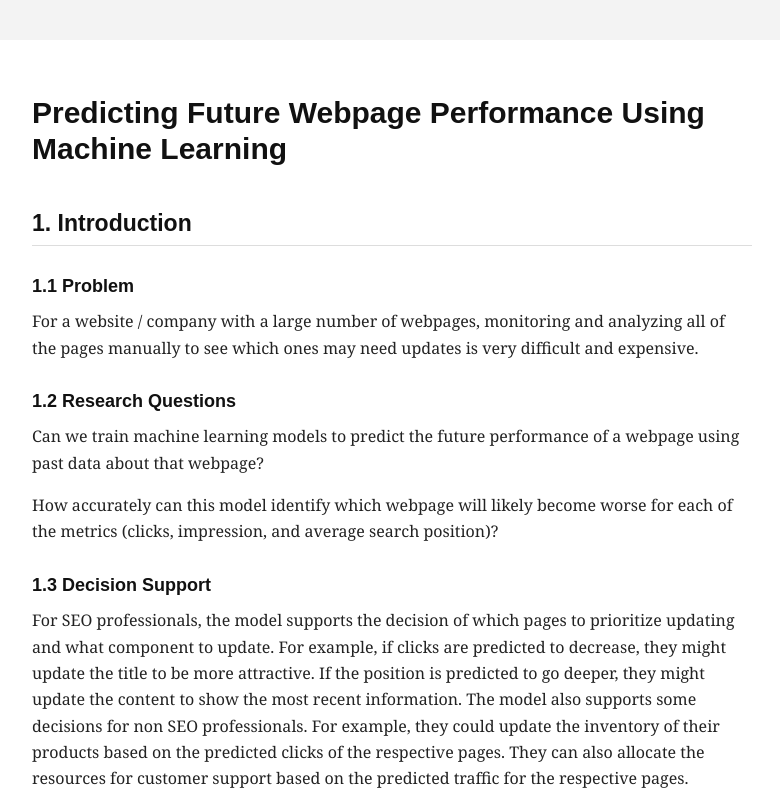
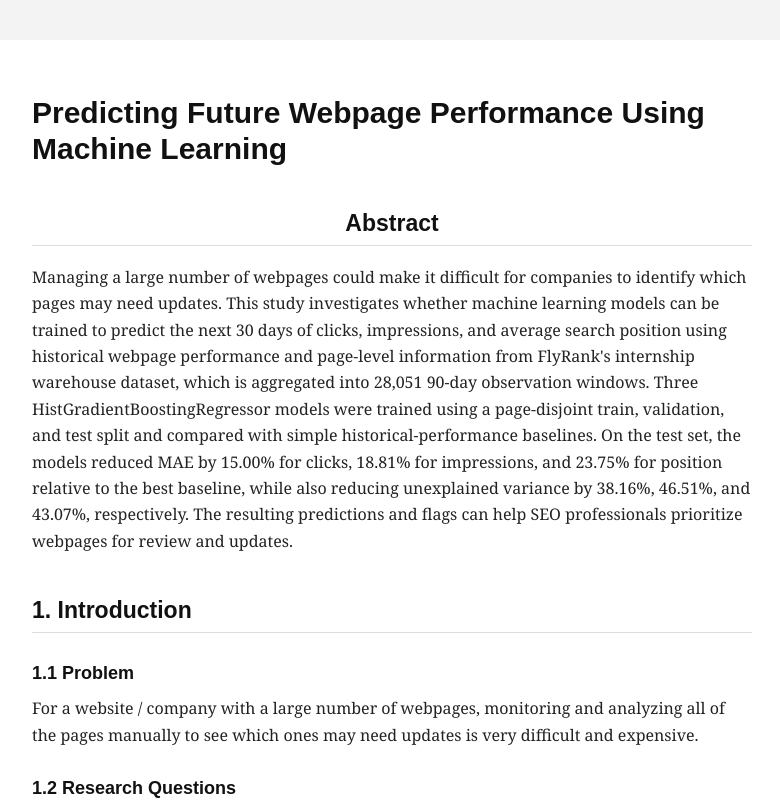
Before and after one commit to vjshanthosh/miniature-spork, a plain HTML site: page index.html in a window 1280 px wide. Shown: the top 803 px of the page, without its empty margins (248-1028 px from the left). Drawn offline with Linux system fonts and the light colour scheme.

Commit message:
update abstract

```diff
--- a/index.html
+++ b/index.html
@@ -135,6 +135,9 @@
 
 <h1>Predicting Future Webpage Performance Using Machine Learning</h1>
 
+<h2 style="text-align: center;">Abstract</h2>
+<p> Managing a large number of webpages could make it difficult for companies to identify which pages may need updates. This study investigates whether machine learning models can be trained to predict the next 30 days of clicks, impressions, and average search position using historical webpage performance and page-level information from FlyRank's internship warehouse dataset, which is aggregated into 28,051 90-day observation windows. Three HistGradientBoostingRegressor models were trained using a page-disjoint train, validation, and test split and compared with simple historical-performance baselines. On the test set, the models reduced MAE by 15.00% for clicks, 18.81% for impressions, and 23.75% for position relative to the best baseline, while also reducing unexplained variance by 38.16%, 46.51%, and 43.07%, respectively. The resulting predictions and flags can help SEO professionals prioritize webpages for review and updates.</p>
+
 <h2>1. Introduction</h2>
 
 <h3>1.1 Problem</h3>
```
Also changed, not shown: 1 other file.
